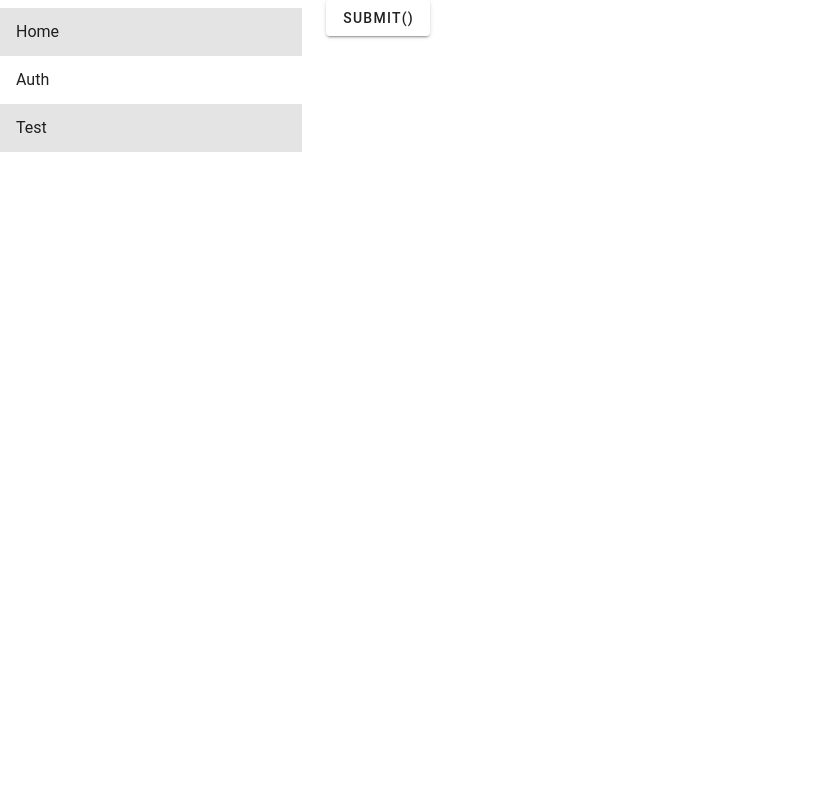
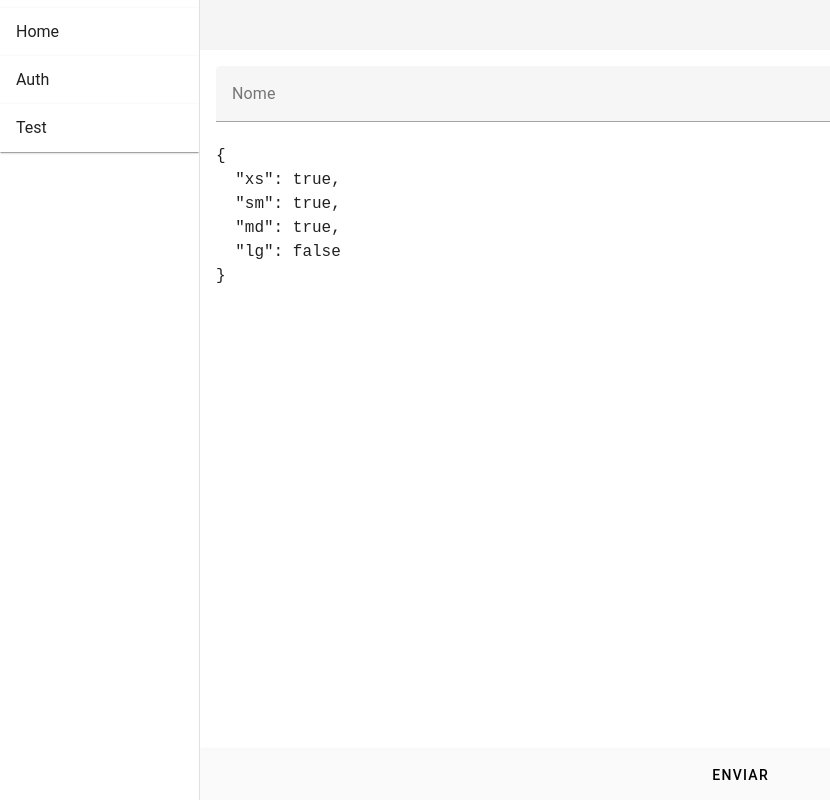
Before and after one commit to jeff-silva/app, a Nuxt app in the folder nuxt3/: page /dev/test in a window 1280 px wide. Shown: the whole page, without its empty margins (0-830 px from the left). Built offline with nearby package versions, Linux system fonts and the light colour scheme.

Commit message:
Admin layout

```diff
--- /dev/null
+++ b/nuxt3/components/app/actions.vue
@@ -0,0 +1,7 @@
+<template>
+  <v-app-bar class="px-3" v-bind="{height:50, color:'grey-lighten-5', elevation:2, location:'bottom'}">
+    <div style="display:flex; align-items:center; justify-content:center; gap:10px; margin:0 auto;">
+      <slot />
+    </div>
+  </v-app-bar>
+</template>
--- /dev/null
+++ b/nuxt3/components/app/auth/switch.vue
@@ -0,0 +1,42 @@
+<template>
+  <v-list>
+    <v-list-item-subtitle class="pa-3">
+      Accounts
+    </v-list-item-subtitle>
+    <v-list-item v-if="app.localStorage.accounts.length==0">
+      Nenhum login
+    </v-list-item>
+    <v-list-item v-for="acc in app.localStorage.accounts" :key="acc.id" color="success">
+      <div>
+        {{ acc.email }}
+      </div>
+
+      <template v-slot:append>
+        <v-btn
+          :disabled="acc.email==(app.user? app.user.email: '')"
+          @click="app.accountSwitch(acc.email)"
+          size="small"
+          class="ms-2"
+          icon="mdi-account-switch"
+          :loading="app.loading=='load'"
+        />
+        <v-btn
+          @click="app.accountRemove(acc.email)"
+          size="small"
+          class="ms-2"
+          icon="mdi-logout"
+        />
+      </template>
+    </v-list-item>
+  </v-list>
+</template>
+
+<script>
+export default {
+  data() {
+    return {
+      app: useApp(),
+    };
+  },
+};
+</script>
--- a/nuxt3/components/app/dd.vue
+++ b/nuxt3/components/app/dd.vue
@@ -1,5 +1,5 @@
 <template>
-  <pre class="pa-2 rounded" style="background:#222; color:lime;">{{ typeof modelValue }}: {{ jsonString }}</pre>
+  <pre class="pa-2 rounded" style="background:#222; color:lime; overflow:auto;">{{ typeof modelValue }}: {{ jsonString }}</pre>
 </template>
 
 <script>
--- a/nuxt3/composables/useApp.js
+++ b/nuxt3/composables/useApp.js
@@ -13,7 +13,7 @@ export default function(params = {}) {
         ...params
     };
 
-    return defineStore({
+    const app =  defineStore({
         id: 'app',
 
         state: () => ({
@@ -110,4 +110,8 @@ export default function(params = {}) {
             },
         },
     })();
+
+    app.load();
+
+    return app;
 };
--- /dev/null
+++ b/nuxt3/layouts/admin.vue
@@ -0,0 +1,40 @@
+<template>
+  <v-app>
+    <v-layout>
+      <v-navigation-drawer
+        v-model="drawer"
+        v-bind="{
+          width: 200,
+        }"
+      >
+        <slot name="sidebar">
+          Sidebar
+        </slot>
+      </v-navigation-drawer>
+      <v-main style="height:100vh; overflow-y:scroll; overflow-x:hidden;">
+        <v-app-bar class="px-md-3" v-bind="{height:50, color:'grey-lighten-4', elevation:0, location:'top'}">
+          <v-btn icon="mdi-menu" size="small" @click="drawer=true" v-if="!breakpoints.xs"></v-btn>
+        </v-app-bar>
+        <v-container>
+          <slot />
+          <pre>{{ breakpoints }}</pre>
+        </v-container>
+      </v-main>
+    </v-layout>
+  </v-app>
+</template>
+
+
+<script>
+import { breakpointsVuetify, useBreakpoints } from '@vueuse/core';
+const breakpoints = useBreakpoints(breakpointsVuetify);
+
+export default {
+  data() {
+    return {
+      drawer: breakpoints.xs,
+      breakpoints,
+    };
+  },
+};
+</script>
--- a/nuxt3/app.vue
+++ b/nuxt3/layouts/auth.vue
@@ -1,7 +1,7 @@
 <template>
   <v-app>
     <v-main>
-      <nuxt-page />
+      <slot />
     </v-main>
   </v-app>
 </template>
--- /dev/null
+++ b/nuxt3/layouts/default.vue
@@ -0,0 +1,7 @@
+<template>
+  <v-app>
+    <v-main>
+      <slot />
+    </v-main>
+  </v-app>
+</template>
--- a/nuxt3/pages/dev.vue
+++ b/nuxt3/pages/dev.vue
@@ -1,7 +1,7 @@
 <template>
-  <v-row>
-    <v-col cols="3">
-      <v-list>
+  <nuxt-layout name="admin">
+    <template #sidebar>
+      <v-list variant="elevated">
         <v-list-item to="/dev">
           Home
         </v-list-item>
@@ -12,9 +12,8 @@
           Test
         </v-list-item>
       </v-list>
-    </v-col>
-    <v-col cols="9">
-      <nuxt-page />
-    </v-col>
-  </v-row>
+    </template>
+
+    <nuxt-page />
+  </nuxt-layout>
 </template>
--- a/nuxt3/pages/dev/auth.vue
+++ b/nuxt3/pages/dev/auth.vue
@@ -14,36 +14,10 @@
       </template>
 
       <template v-if="app.localStorage.accounts.length">
-        <v-list>
-          <v-list-item-subtitle class="pa-3">
-            Accounts
-          </v-list-item-subtitle>
-          <v-list-item v-if="app.localStorage.accounts.length==0">
-            Nenhum login
-          </v-list-item>
-          <v-list-item v-for="acc in app.localStorage.accounts" :key="acc.id" color="success">
-            <div>
-              {{ acc.email }}
-            </div>
-
-            <template v-slot:append>
-              <v-btn
-                :disabled="acc.email==(app.user? app.user.email: '')"
-                @click="app.accountSwitch(acc.email)"
-                size="small"
-                class="ms-2"
-                icon="mdi-account-switch"
-                :loading="app.loading=='load'"
-              />
-              <v-btn
-                @click="app.accountRemove(acc.email)"
-                size="small"
-                class="ms-2"
-                icon="mdi-logout"
-              />
-            </template>
-          </v-list-item>
-        </v-list>
+        <v-card-title>Switch account</v-card-title>
+        <v-card-text>
+          <app-auth-switch />
+        </v-card-text>
         <v-divider />
       </template>
 
--- a/nuxt3/pages/dev/test.vue
+++ b/nuxt3/pages/dev/test.vue
@@ -1,7 +1,12 @@
 <template>
   <div>
-    <v-btn @click="axios.submit()">submit()</v-btn>
-    <!-- <pre>axios: {{ axios }}</pre> -->
+    <form @submit.prevent="test()">
+      <v-text-field label="Nome" />
+
+      <app-actions>
+        <v-btn type="submit">Enviar</v-btn>
+      </app-actions>
+    </form>
   </div>
 </template>
 
@@ -9,12 +14,18 @@
 export default {
   data() {
     return {
-      axios: useAxios({
-        method: 'get',
-        url: '/api/app/test',
-        submit: true,
-      }),
+      // axios: useAxios({
+      //   method: 'get',
+      //   url: '/api/app/test',
+      //   submit: true,
+      // }),
     };
+  },
+
+  methods: {
+    test() {
+      alert('aaa');
+    },
   },
 };
 </script>
--- a/nuxt3/plugins/app.client.js
+++ b/nuxt3/plugins/app.client.js
@@ -21,7 +21,7 @@ export default defineNuxtPlugin(async (nuxtApp) => {
 		icons: { defaultSet: 'mdi' },
 		defaults: {
 			VTextField: {
-				variant: 'outlined',
+				// variant: 'outlined',
 			},
 		},
 		theme: {
@@ -103,5 +103,5 @@ export default defineNuxtPlugin(async (nuxtApp) => {
 	  return typeof value=='object'? JSON.stringify(value): value;
   });
 
-	await useApp().load();
+	// await useApp().load();
 });
```
